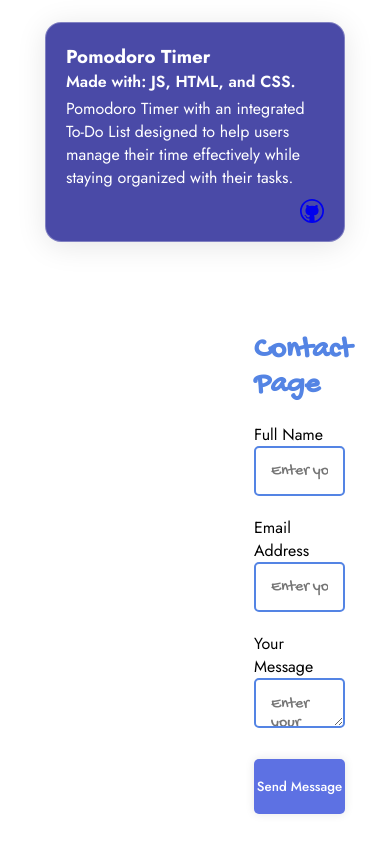
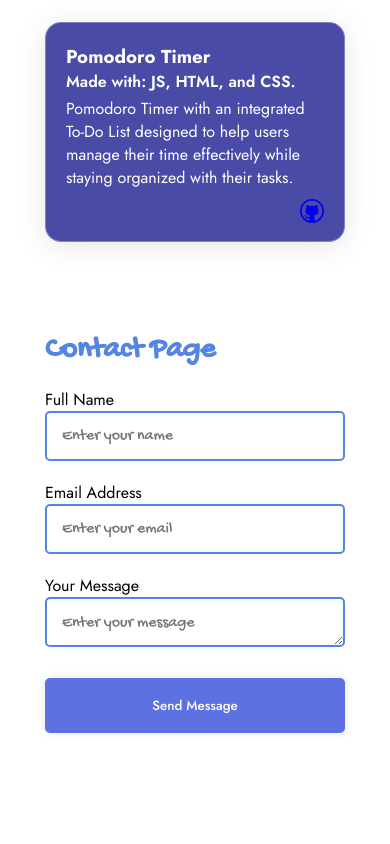
Before and after one commit to agc6/Arely-Portfolio, a React (Vite) app: page / in a window 390 px wide. Shown: the part 1284-2128 px from the top of the page. After the commit the page ends 2047 px from the top, so only its background shows below. Built offline with nearby package versions, Linux system fonts and the light colour scheme.

Commit message:
Update contact.css

```diff
--- a/src/components/contact.css
+++ b/src/components/contact.css
@@ -21,6 +21,12 @@
 .contact-title{
     text-align: left;
     color: var(--primary-color);
+}
+
+@media (max-width: 768px) {
+    .contact {
+        margin-left: 20px;
+    }
 }
 
 form{
```
